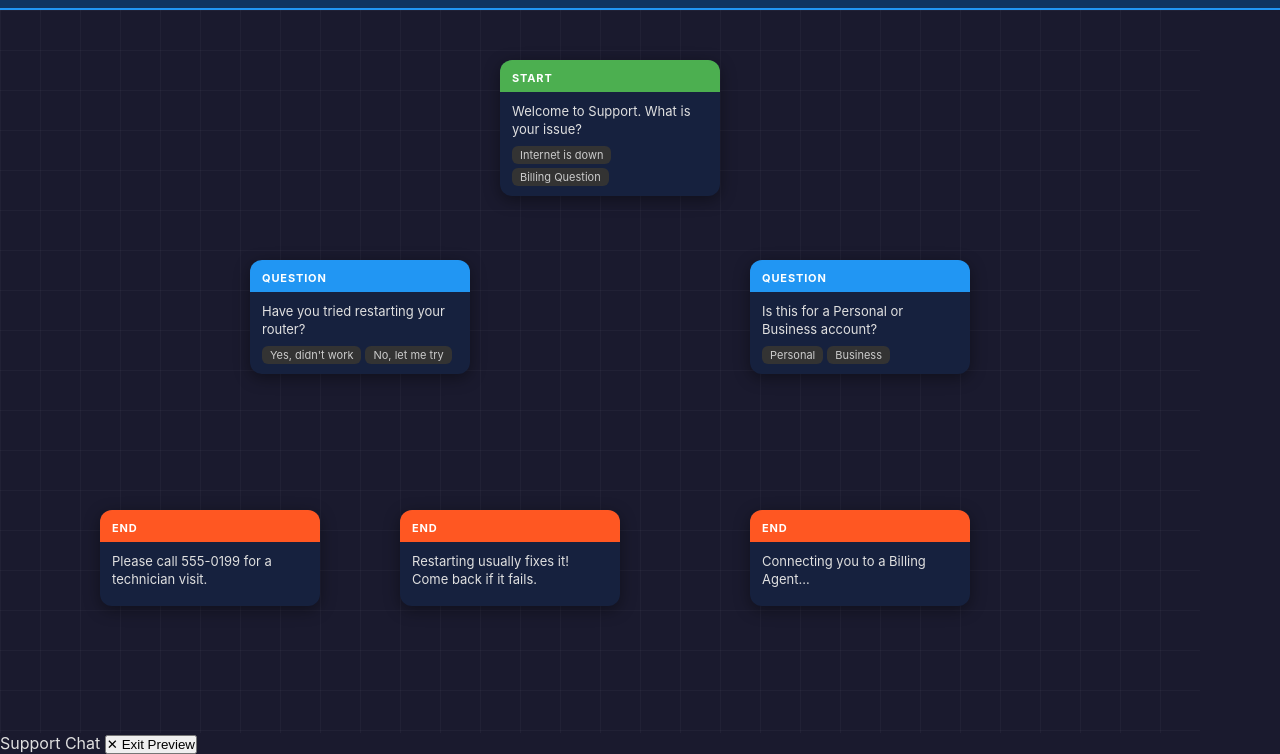
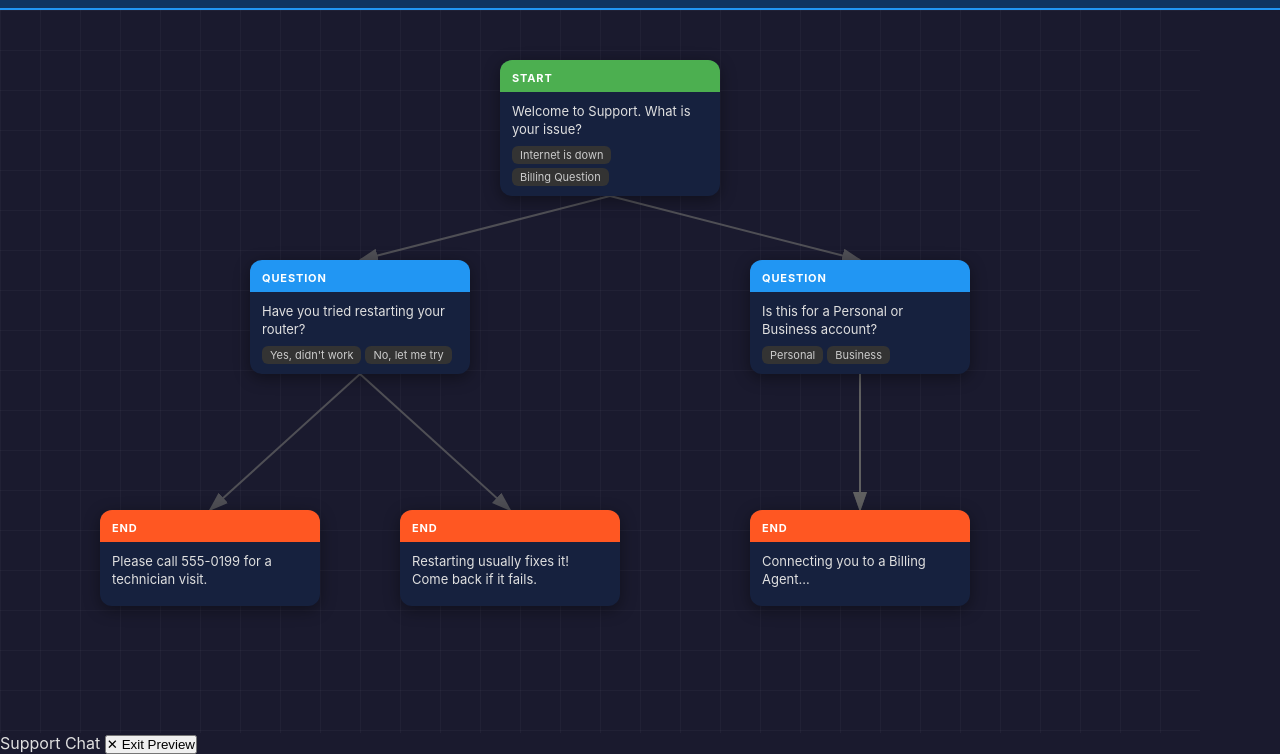
Before and after one commit to IrakizaElissa/SupportFlow-Builder, a plain HTML site: page fullstack/SupportFlow-Visual-Builder/index.html in a window 1280 px wide. Shown: the part 46-800 px from the top of the page. Drawn offline with Linux system fonts and the light colour scheme.

Commit message:
feat: Add SVG connection lines between nodes

```diff
--- a/fullstack/SupportFlow-Visual-Builder/graph-renderer.js
+++ b/fullstack/SupportFlow-Visual-Builder/graph-renderer.js
@@ -40,6 +40,55 @@ class GraphRenderer {
 
       this.nodesContainer.appendChild(nodeDiv);
     });
+
+    // Render connections after DOM layout is computed
+    setTimeout(() => this.renderConnections(), 0);
+  }
+
+  renderConnections() {
+    // Clear existing connections
+    this.svgEl.innerHTML = '';
+
+    // Add arrowhead marker definition
+    const defs = document.createElementNS('http://www.w3.org/2000/svg', 'defs');
+    defs.innerHTML = `
+      <marker id="arrowhead" markerWidth="10" markerHeight="7" refX="9" refY="3.5" orient="auto">
+        <polygon points="0 0, 10 3.5, 0 7" fill="#666" />
+      </marker>
+    `;
+    this.svgEl.appendChild(defs);
+
+    // For each node, draw a path for each option
+    this.flowData.nodes.forEach(node => {
+      node.options.forEach(option => {
+        const sourceEl = document.getElementById(`node-${node.id}`);
+        const targetEl = document.getElementById(`node-${option.nextId}`);
+        if (!sourceEl || !targetEl) return;
+
+        const start = this.getNodeCenter(sourceEl); // bottom-center of source
+        const end = this.getNodeTop(targetEl);       // top-center of target
+
+        // Quadratic bezier: control point is halfway, offset vertically
+        const cpX = (start.x + end.x) / 2;
+        const cpY = start.y + (end.y - start.y) * 0.5;
+
+        const path = document.createElementNS('http://www.w3.org/2000/svg', 'path');
+        path.setAttribute('d', `M ${start.x} ${start.y} Q ${cpX} ${cpY} ${end.x} ${end.y}`);
+        path.setAttribute('stroke', '#666');
+        path.setAttribute('stroke-width', '2');
+        path.setAttribute('fill', 'none');
+        path.setAttribute('opacity', '0.7');
+        path.setAttribute('marker-end', 'url(#arrowhead)');
+        path.setAttribute('class', 'connection-path');
+        path.setAttribute('data-from', node.id);
+        path.setAttribute('data-to', option.nextId);
+        this.svgEl.appendChild(path);
+      });
+    });
+  }
+
+  updateConnections() {
+    this.renderConnections();
   }
 
   getNodeCenter(nodeEl) {
--- a/fullstack/SupportFlow-Visual-Builder/styles.css
+++ b/fullstack/SupportFlow-Visual-Builder/styles.css
@@ -167,3 +167,14 @@ body {
   border-radius: 6px;
   padding: 2px 8px;
 }
+
+/* Connection paths */
+.connection-path { transition: stroke 0.3s, stroke-width 0.3s; }
+.connection-path.active {
+  stroke: #FFD700; stroke-width: 3; opacity: 1;
+  stroke-dasharray: 8 4;
+  animation: dash-flow 0.6s linear infinite;
+}
+@keyframes dash-flow {
+  to { stroke-dashoffset: -12; }
+}
```
